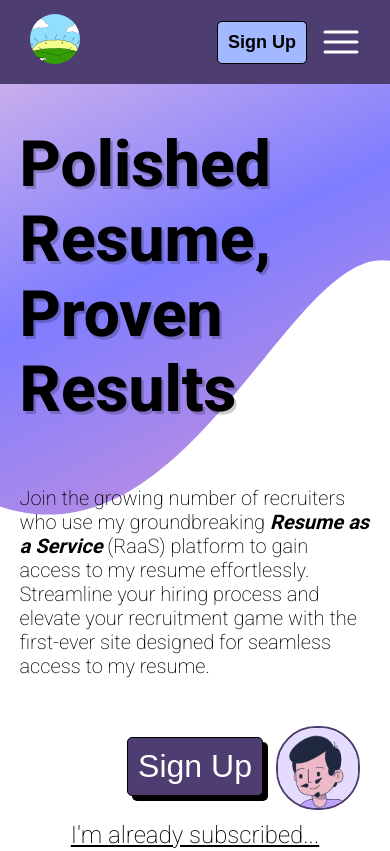
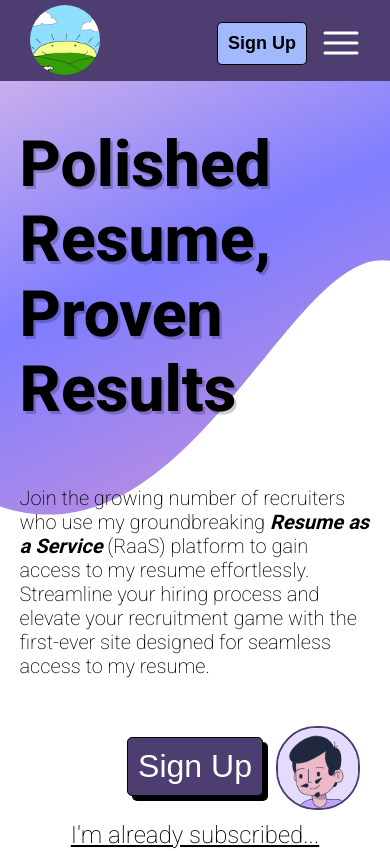
Before and after one commit to landaverdend/portfolio-site, a React (Vite) app in the folder frontend/: page /SplashView in a window 390 px wide. Shown: the top 851 px of the page. Built offline with nearby package versions, Linux system fonts and the light colour scheme; a web font is replaced by a local one.

Commit message:
some styling changes

```diff
--- a/frontend/src/components/navbar/navbar.css
+++ b/frontend/src/components/navbar/navbar.css
@@ -5,7 +5,7 @@
 }
 
 .navbar-container {
-  height: 10vh;
+  padding: 10px;
   width: 100vw;
   color: white;
 
@@ -68,12 +68,14 @@
   .navbar-container {
     position: fixed;
     top: 0;
+
+    padding: 5px 0 0 0;
   }
 
   .navbar-container__logo {
     img {
-      height: 50px;
-      width: 50px;
+      height: 70px;
+      width: 70px;
       margin-left: 5px;
     }
   }
```
